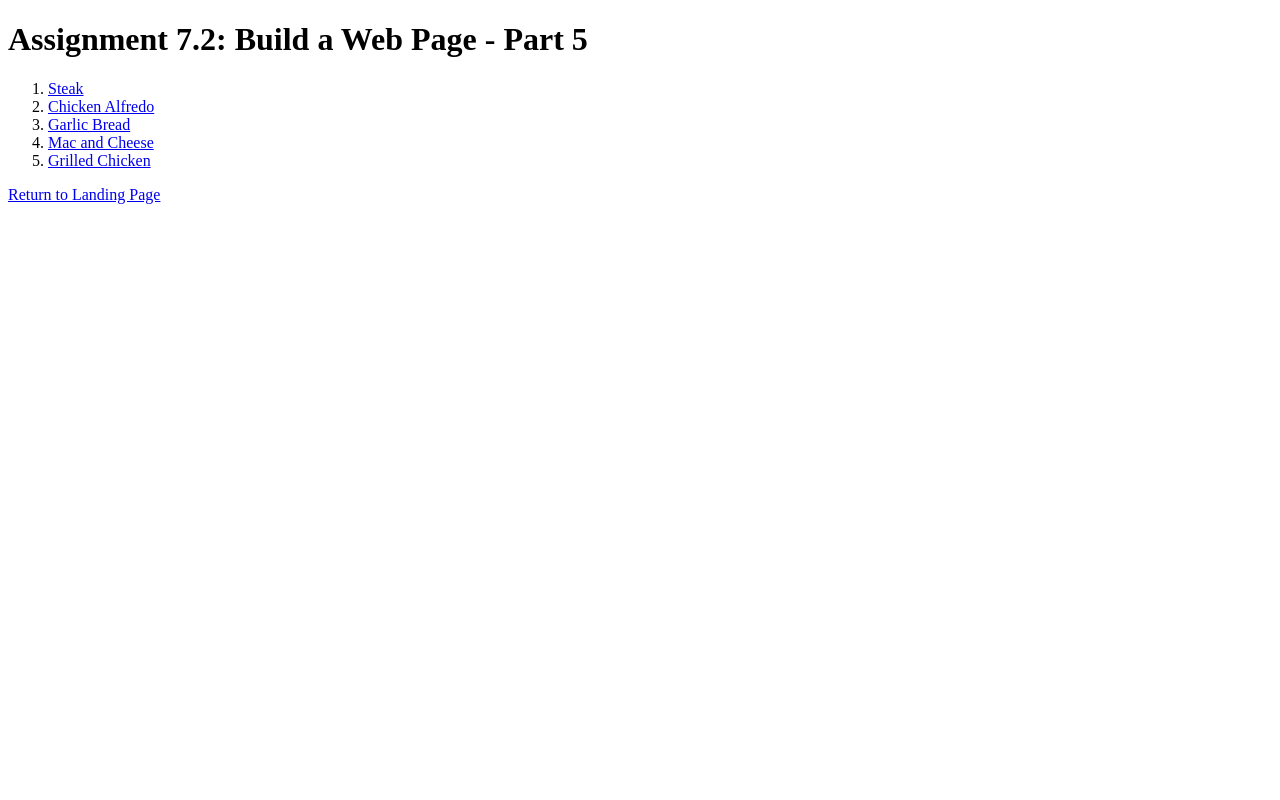
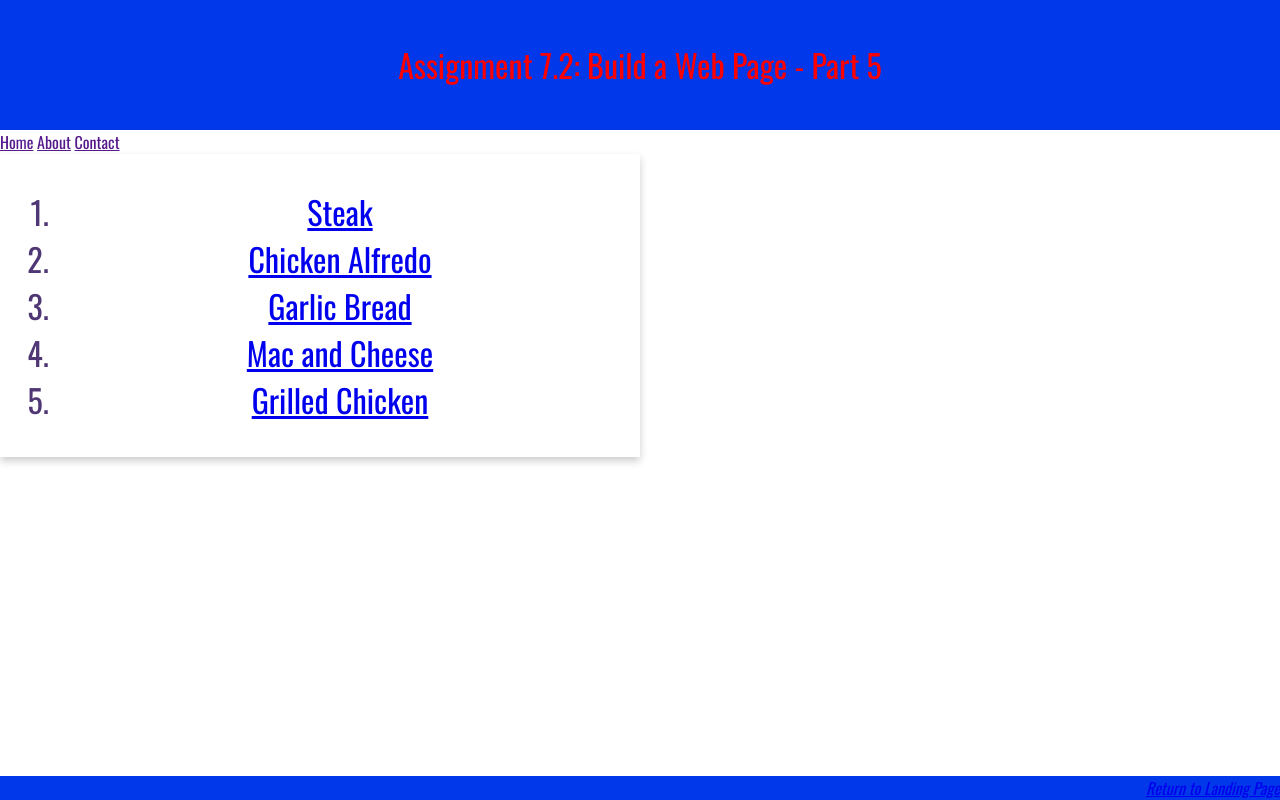
Before and after one commit to The-Freezen/csd-340, a plain HTML site: page module-folders/module-7/frison_ex5.html in a window 1280 px wide. Drawn offline with nearby package versions, Linux system fonts and the light colour scheme; a web font is replaced by a local one.

Commit message:
updates to ex5

```diff
--- a/module-folders/module-7/frison_ex5.css
+++ b/module-folders/module-7/frison_ex5.css
@@ -0,0 +1,87 @@
+/*
+Cameron Frison
+Bellevue University
+CSD 340 Web Development with HTML and CSS
+18 Sep 2021
+*/
+body{
+    margin: 0;
+    padding: 0;
+    font-family: 'Oswald', sans-serif;;
+}
+footer{
+    font-weight: 400;
+    float: right;
+    padding-right: 10px;
+    font-style: italic;
+}
+header{
+    background-color:#0138E9;
+    color: red;
+    padding: 20px;
+    text-align: center;
+}
+h1{
+    font-weight: 400;
+}
+.navbar{
+    overflow:hidden;
+    background-color: #0138E9;
+    border-bottom: 15px;
+    border-bottom:black;
+    text-decoration: none;
+}
+.navbar a{
+    float: left;
+    display: block;
+    color: white;
+    text-align: center;
+    padding:14px 16px;
+    text-decoration: none;
+}
+.navbar a:hover{
+    background-color: #0138E9;
+    color: blueviolet;
+}
+.container{
+    margin-top: 2%;
+    margin-left: 5%;
+    margin-right: 5%;
+    padding: 10px;
+}
+.card{
+    box-shadow: 0 4px 8px 0 rgba(0,0,0,0.2);
+    transition: 0.3s;
+    width: 50%;
+}
+.card-title{
+    text-align: center;
+    font-size: 2em;
+    color:#4f3674;
+    font-weight: 400;
+}
+.card-content{
+    padding: 2px 16px;
+}
+footer{
+    background-color: #0138E9;
+    position:absolute;
+    bottom:0;
+    width: 100%;
+    float:right;
+    text-align: right;
+}
+.footer p{
+    color: white;
+    font-weight: 400;
+    text-align: right;
+    padding-right: 10px;
+    font-style: italic;
+}
+.footer a{
+    text-decoration: none;
+    color: white;
+}
+.footer a:hover{
+    text-decoration: underline;
+}
--- a/module-folders/module-7/frison_ex5.html
+++ b/module-folders/module-7/frison_ex5.html
@@ -1,3 +1,9 @@
+<!---
+Cameron Frison
+Bellevue University
+CSD 340 Web Development with HTML and CSS
+18 Sep 2021
+-->
 <!DOCTYPE html>
 <html lang="en">
     <head>
@@ -12,27 +18,27 @@
         content="no-cache"/>
         <link rel="preconnect" href="https://fonts.googleapis.com">
         <link rel="preconnect" href="https://fonts.gstatic.com" crossorigin>
-        <link href="https://fonts.googleapis.com/css2?family=Oswald:wght@300;500;700&family=Quattrocento:wght@400;700&display=swap" rel="stylesheet">
+        <link href="https://fonts.googleapis.com/css2?family=Oswald:wght@300;400;500;700&display=swap" rel="stylesheet">
         <link href="frison_ex5.css"
         rel="stylesheet"/>
         <header>
             <h1>Assignment 7.2: Build a Web Page - Part 5</h1>
         </header>
         <div id="navbar">
-            <a href="Home"></a>
-            <a href="About"></a>
-            <a href="Contact"></a>
+            <a href="">Home</a>
+            <a href="">About</a>
+            <a href="">Contact</a>
         </div>
         <div id="container">
             <div class="card">
                 <div class="card-title" value="Top 5 Favorite Foods">
                     <div class="card-content">
                         <ol>
-                            <li><a href="https://imperialwagyubeef.com/how-to-cook-wagyu-steak/">Steak</a></li>
-                            <li><a href="https://thecozycook.com/olive-garden-alfredo-sauce/">Chicken Alfredo</a></li>
-                            <li><a href="https://therecipecritic.com/the-best-homemade-garlic-bread/"> Garlic Bread</a></li>
-                            <li><a href="https://www.momontimeout.com/best-homemade-baked-mac-and-cheese-recipe/">Mac and Cheese</a></li>
-                            <li><a href="https://kristineskitchenblog.com/grilled-chicken-recipe/">Grilled Chicken</a></li>
+                            <li><a href="https://imperialwagyubeef.com/how-to-cook-wagyu-steak/"target="_blank">Steak</a></li>
+                            <li><a href="https://thecozycook.com/olive-garden-alfredo-sauce/"target="_blank">Chicken Alfredo</a></li>
+                            <li><a href="https://therecipecritic.com/the-best-homemade-garlic-bread/"target="_blank"> Garlic Bread</a></li>
+                            <li><a href="https://www.momontimeout.com/best-homemade-baked-mac-and-cheese-recipe/"target="_blank">Mac and Cheese</a></li>
+                            <li><a href="https://kristineskitchenblog.com/grilled-chicken-recipe/"target="_blank">Grilled Chicken</a></li>
                         </ol>
                     </div>
                 </div>
@@ -44,5 +50,4 @@
             </footer>
         </div>
     </head>
-
 </html>
```
